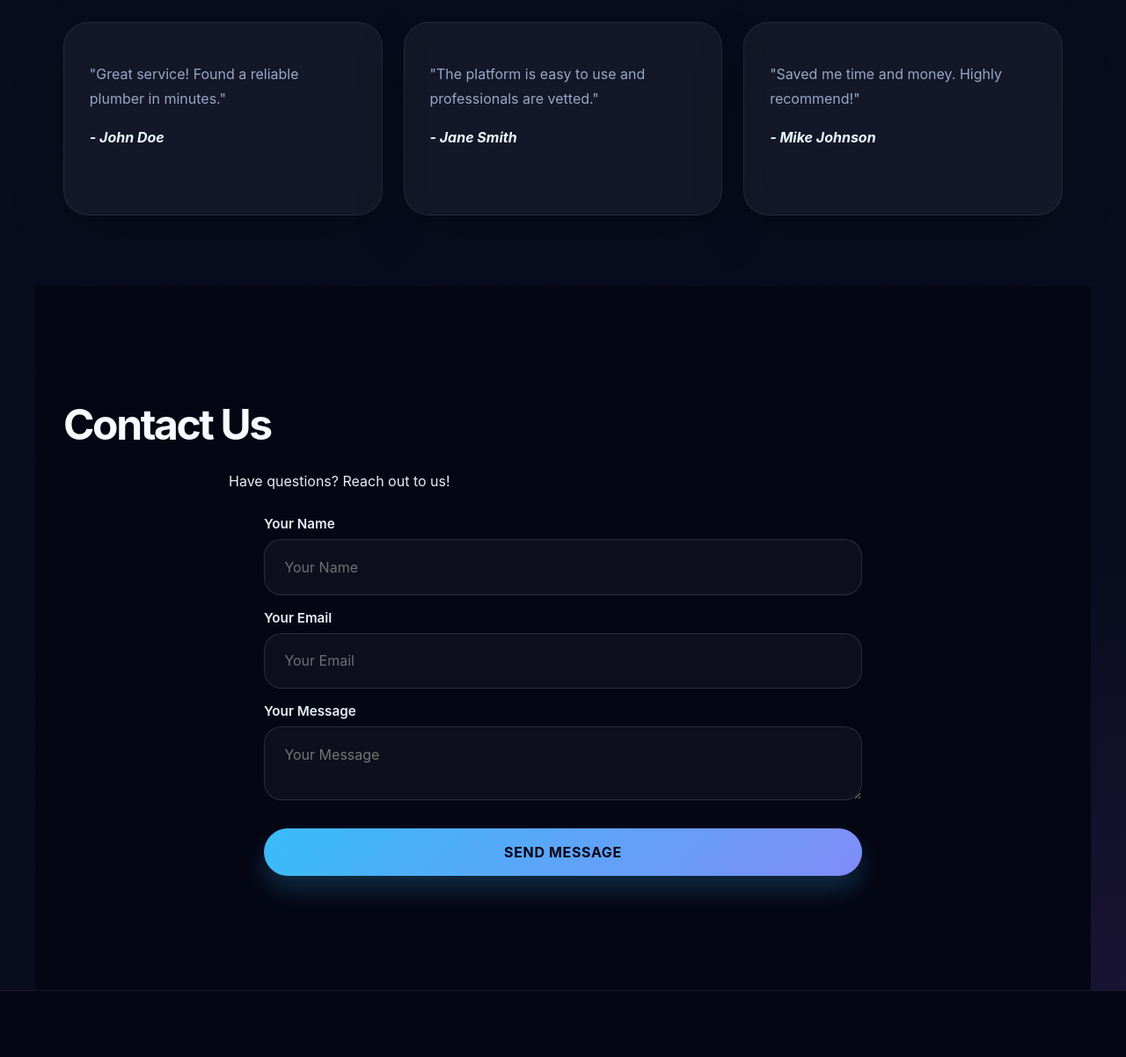
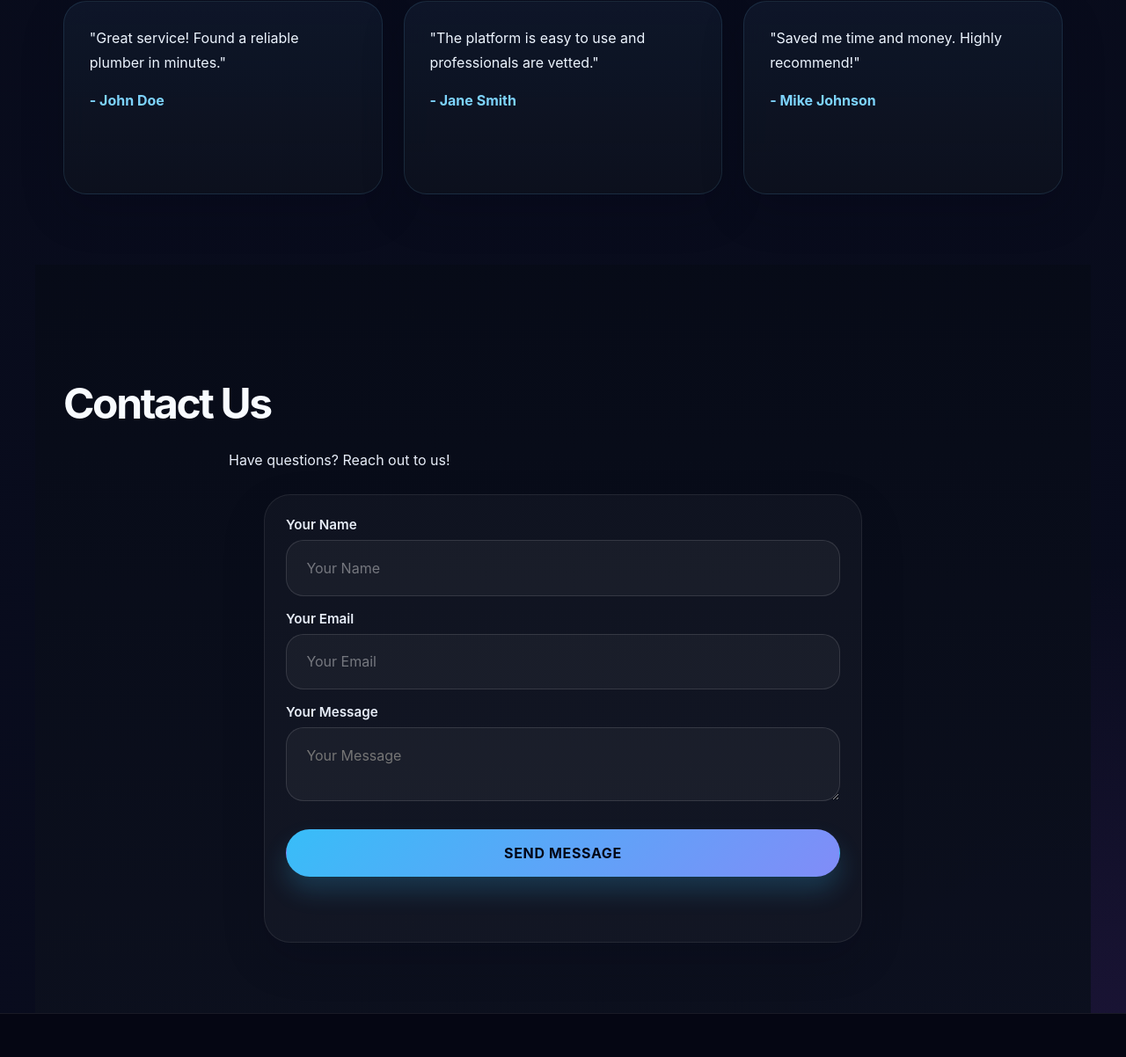
Before and after one commit to Ojimz01/Smarty-community-Platform, a plain HTML site: page index.html in a window 1280 px wide. Shown: the part 2478-3680 px from the top of the page at 88% size. Drawn offline with Linux system fonts and the light colour scheme; files that its build step writes are made by us from their sources; files whose address does not match are found by name.

Commit message:
style: premium homepage polish

```diff
--- a/frontend/style.css
+++ b/frontend/style.css
@@ -348,6 +348,10 @@ footer {
     padding: 5rem 2rem;
 }
 
+.testimonials {
+    padding-top: 3.5rem;
+}
+
 body.services-page {
     background: linear-gradient(180deg, #050816 0%, #0a1124 100%);
 }
@@ -1066,6 +1070,33 @@ body.services-page {
     box-shadow: 0 28px 60px rgba(2, 6, 23, 0.22);
 }
 
+.testimonial-grid {
+    display: grid;
+    grid-template-columns: repeat(auto-fit, minmax(240px, 1fr));
+    gap: 1.5rem;
+}
+
+.testimonial {
+    padding: 1.8rem;
+    border-radius: 26px;
+    background: rgba(15, 23, 42, 0.72);
+    border: 1px solid rgba(255,255,255,0.08);
+}
+
+.testimonial p {
+    margin-top: 0;
+    margin-bottom: 1rem;
+    font-size: 1.05rem;
+    line-height: 1.7;
+    color: #e5eefb;
+}
+
+.testimonial cite {
+    color: var(--accent-strong);
+    font-style: normal;
+    font-weight: 700;
+}
+
 .location-card {
     display: flex;
     flex-direction: column;
@@ -1151,6 +1182,10 @@ footer {
     background: #050613;
 }
 
+.contact {
+    background: linear-gradient(180deg, rgba(7, 11, 24, 0.98), rgba(12, 16, 30, 0.98));
+}
+
 .about p,
 .contact p {
     max-width: 760px;
@@ -1189,16 +1224,20 @@ footer {
 
 .testimonial {
     min-height: 220px;
+    background: linear-gradient(180deg, rgba(15, 23, 42, 0.92), rgba(13, 18, 30, 0.84));
+    border: 1px solid rgba(125, 211, 252, 0.12);
+    box-shadow: 0 20px 50px rgba(2, 6, 23, 0.18);
 }
 
 .testimonial p {
     margin-bottom: 1.2rem;
     font-size: 1rem;
+    color: #edf5ff;
 }
 
 .testimonial cite {
     display: block;
-    color: #e7f8ff;
+    color: var(--accent-strong);
     font-weight: 700;
 }
 
@@ -1207,6 +1246,11 @@ footer {
     margin: 0 auto;
     display: grid;
     gap: 1rem;
+    padding: 1.5rem;
+    border-radius: 30px;
+    background: rgba(255,255,255,0.03);
+    border: 1px solid rgba(255,255,255,0.08);
+    box-shadow: 0 20px 50px rgba(2, 6, 23, 0.16);
 }
 
 .contact-form input,
@@ -1281,6 +1325,11 @@ footer {
     max-width: 1200px;
     margin: 0 auto;
     flex-wrap: wrap;
+    padding-top: 0.5rem;
+}
+
+.footer-content nav a {
+    padding: 0.55rem 0.7rem;
 }
 
 .footer-logo {
```
